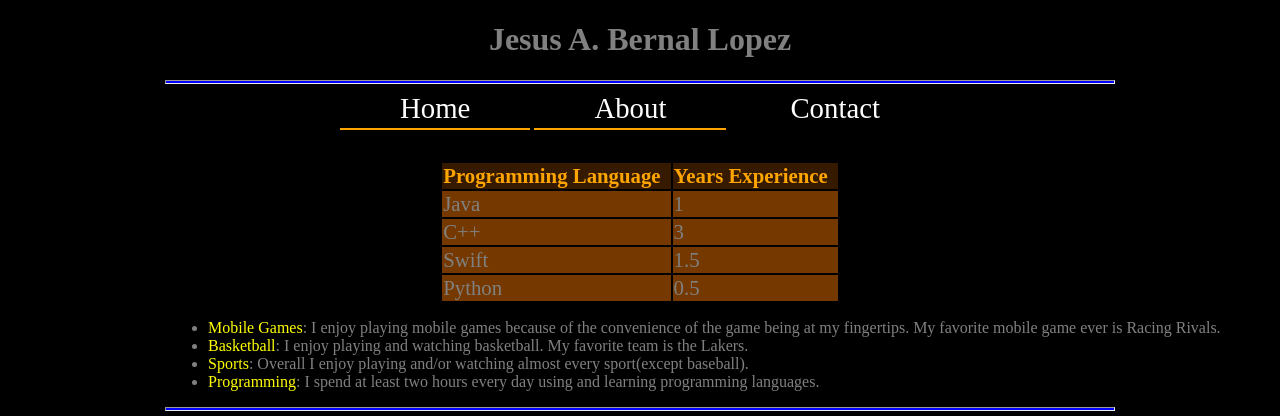
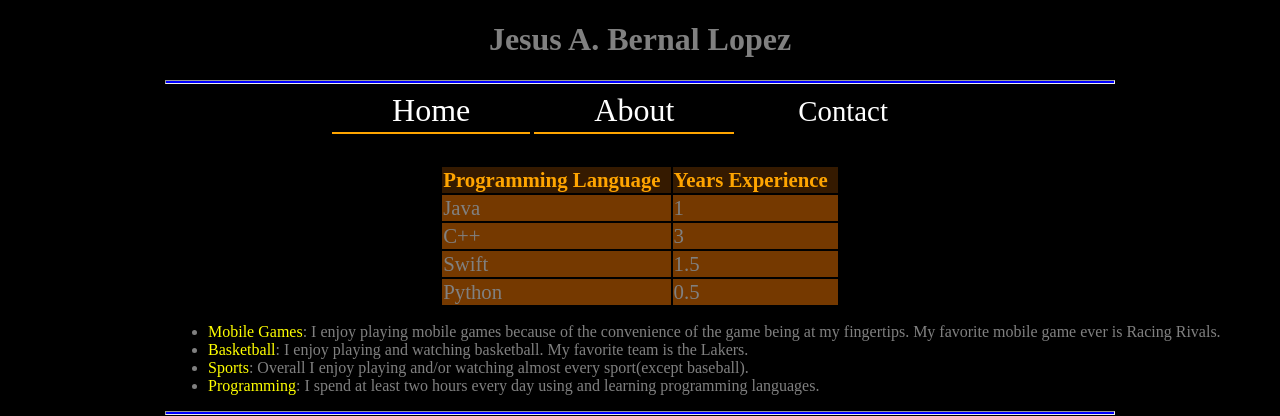
Before and after one commit to jabernall24/CST-336, a PHP site: page /labs/lab1/about.html in a window 1280 px wide, with the pointer over the restyled element. Shown: the top 416 px of the page. Run offline with PHP 8.4, Linux system fonts and the light colour scheme.

Commit message:
added a little animation

```diff
--- a/labs/lab1/css/styles.css
+++ b/labs/lab1/css/styles.css
@@ -23,6 +23,7 @@ nav a {
 
 nav a:hover, #currentPage{
     border-bottom: 2px orange solid;
+    font-size: 2.0em;
 }
 
 #me, #welcomeText {
```
